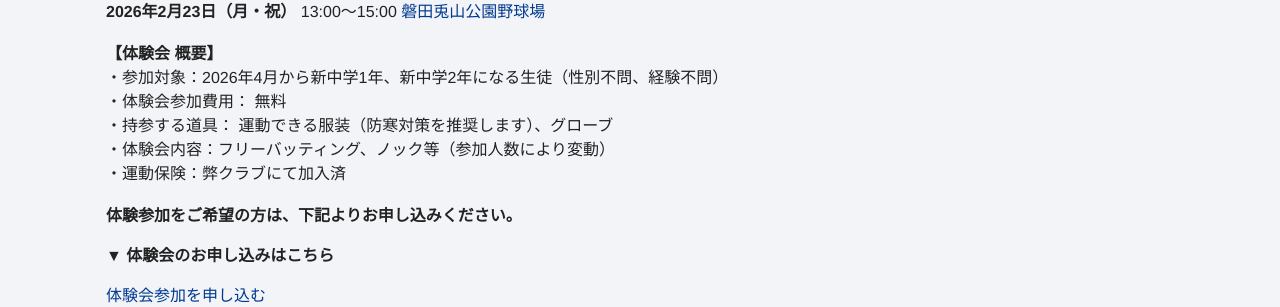
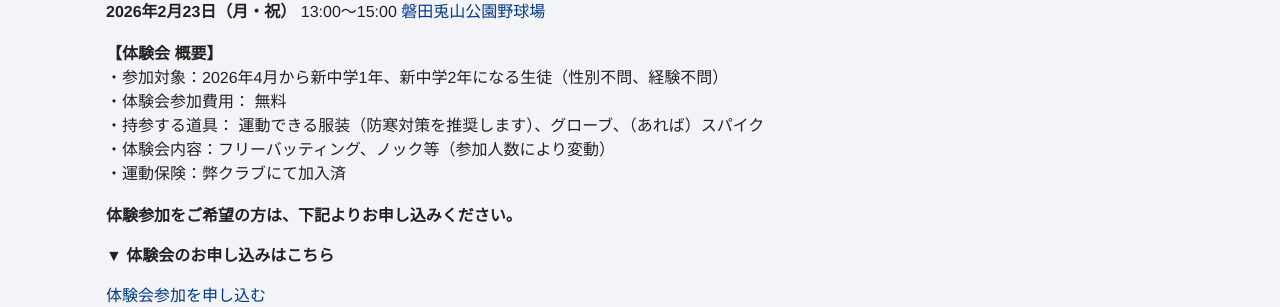
Before and after one commit to moutineigo/baseball, a Jekyll site: the page built from index.md, in a window 1280 px wide and 900 px high. Shown: the part 282-589 px from the top of the window. Built offline with Jekyll 4.4.1, drawn with Linux system fonts in a browser that asks for light colours.

Commit message:
Add files via upload

```diff
--- a/_layouts/home.html
+++ b/_layouts/home.html
@@ -29,7 +29,7 @@ layout: default
   <strong>【体験会 概要】</strong><br>
 ・参加対象：2026年4月から新中学1年、新中学2年になる生徒（性別不問、経験不問）<br>
 ・体験会参加費用： 無料<br>
-・持参する道具： 運動できる服装（防寒対策を推奨します）、グローブ<br>
+・持参する道具： 運動できる服装（防寒対策を推奨します）、グローブ、（あれば）スパイク<br>
 ・体験会内容：フリーバッティング、ノック等（参加人数により変動）<br>
 ・運動保険：弊クラブにて加入済<br><br>
 
```
